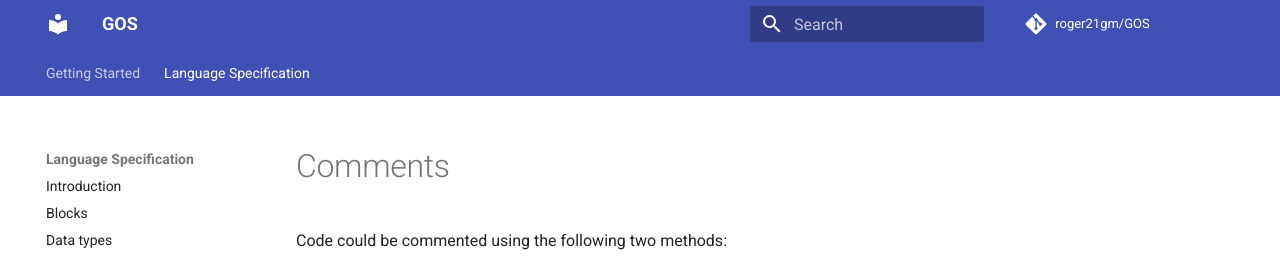
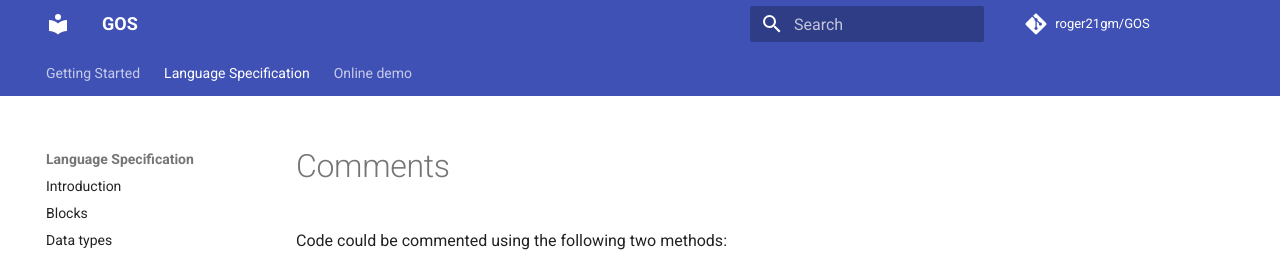
Before and after one commit to roger21gm/GOS, an MkDocs documentation site: the page built from docs/comments.md, in a window 1280 px wide. Shown: the top 257 px of the page. Built offline with MkDocs 1.6.1 and Material for MkDocs 9.7.7, drawn with Linux system fonts in a browser that asks for light colours; comment, search, counter and statistics services are not loaded.

Commit message:
Link to online demo in navBar

```diff
--- a/mkdocs.yml
+++ b/mkdocs.yml
@@ -37,7 +37,7 @@ nav:
       - Lists: lists.md
       - Constraints: constraints.md
       - Strings: strings.md
-
+   - Online demo: https://gos.rgeneroso.online
 # Google Analytics
 google_analytics:
   - !!python/object/apply:os.getenv ["GOOGLE_ANALYTICS_KEY"]
```
